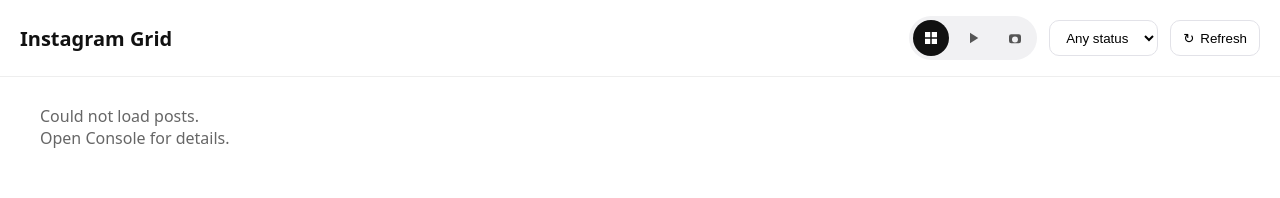
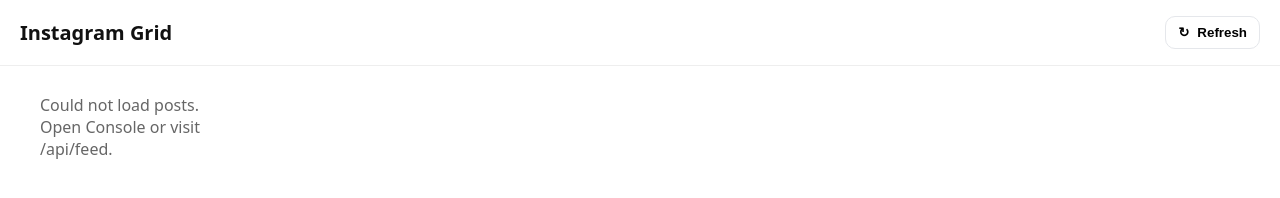
Before and after one commit to donsmarie715-prog/IG-Grid-Widget, a website: page public/index.html in a window 1280 px wide. Drawn offline with Linux system fonts and the light colour scheme; no server answers.

Commit message:
Update index.html

```diff
--- a/public/index.html
+++ b/public/index.html
@@ -3,64 +3,45 @@
 <head>
 <meta charset="utf-8" />
 <meta name="viewport" content="width=device-width,initial-scale=1" />
-<title>Instagram Grid Widget</title>
+<title>Instagram Grid</title>
 <style>
   :root { color-scheme: light dark; }
-  *{box-sizing:border-box}
-  body{margin:0;font-family:system-ui,-apple-system,Segoe UI,Roboto,Arial,sans-serif;background:#fff;color:#111}
+  *{ box-sizing:border-box }
+  body{ margin:0; font-family:system-ui,-apple-system,Segoe UI,Roboto,Arial,sans-serif; background:#fff; color:#111 }
 
   header{
-    display:flex;align-items:center;justify-content:space-between;gap:12px;
-    padding:16px 20px;border-bottom:1px solid #eee;position:sticky;top:0;background:#fff;z-index:10
+    display:flex; align-items:center; justify-content:space-between; gap:12px;
+    padding:16px 20px; border-bottom:1px solid #eee; position:sticky; top:0; background:#fff; z-index:10;
   }
-  header h1{margin:0;font-size:20px;font-weight:800}
-  .controls{display:flex;align-items:center;gap:12px}
-  .seg{display:flex;gap:6px;background:#f1f1f3;border-radius:999px;padding:4px}
-  .platform-btn{width:36px;height:36px;border:0;border-radius:999px;display:grid;place-items:center;background:transparent;color:#555;cursor:pointer}
-  .platform-btn.active{background:#111;color:#fff}
-  select,.btn{height:36px;padding:0 12px;border:1px solid #e2e2e8;border-radius:10px;background:#fff;cursor:pointer}
-  .btn{display:inline-flex;align-items:center;gap:6px}
+  header h1{ margin:0; font-size:20px; font-weight:800 }
+  .btn{
+    border:1px solid #e5e7eb; background:#fff; border-radius:10px; padding:8px 12px;
+    font-weight:600; cursor:pointer; display:inline-flex; align-items:center; gap:.5rem;
+  }
 
-  #grid{display:grid;grid-template-columns:repeat(auto-fill,minmax(220px,1fr));gap:14px;padding:16px 20px 28px}
-  .card{position:relative;background:#fff;border:1px solid #eee;border-radius:12px;overflow:hidden}
-  .media{width:100%;aspect-ratio:1/1;background:#eee}
-  .media img{width:100%;height:100%;object-fit:cover;display:block}
-  .title{padding:10px 12px;text-align:center;font-weight:700;color:#444;border-top:1px solid #f0f0f0}
-  .badge{position:absolute;left:8px;bottom:8px;font-size:12px;background:rgba(0,0,0,.65);color:#fff;padding:4px 8px;border-radius:999px}
+  #grid{
+    display:grid; grid-template-columns:repeat(auto-fill,minmax(220px,1fr));
+    gap:14px; padding:16px 20px 28px;
+  }
+  .card{ position:relative; background:#fff; border:1px solid #eee; border-radius:12px; overflow:hidden }
+  .media{ width:100%; aspect-ratio:1/1; background:#eee }
+  .media img{ width:100%; height:100%; object-fit:cover; display:block }
+  .title{ padding:10px 12px; text-align:center; font-weight:700; color:#444; border-top:1px solid #f0f0f0 }
 
-  .skeleton{width:100%;aspect-ratio:1/1;border-radius:12px;background:linear-gradient(90deg,#eee,#f6f6f6,#eee);background-size:200% 100%;animation:pulse 1s linear infinite;border:1px solid #eee}
-  @keyframes pulse{0%{background-position:0% 0}100%{background-position:200% 0}}
-  .empty,.error{padding:12px 20px;color:#666}
+  .skeleton{
+    width:100%; aspect-ratio:1/1; border-radius:12px;
+    background:linear-gradient(90deg,#eee,#f6f6f6,#eee); background-size:200% 100%;
+    animation:pulse 1s linear infinite; border:1px solid #eee;
+  }
+  @keyframes pulse{ 0%{background-position:0% 0} 100%{background-position:200% 0} }
+
+  .empty,.error{ padding:12px 20px; color:#666 }
 </style>
 </head>
 <body>
   <header>
     <h1>Instagram Grid</h1>
-    <div class="controls">
-      <div class="seg" id="platformBar" aria-label="Platform (decorative)">
-        <button class="platform-btn active" data-key="all" title="All">
-          <svg width="18" height="18" viewBox="0 0 24 24" fill="currentColor"><path d="M4 4h7v7H4zM13 4h7v7h-7zM4 13h7v7H4zM13 13h7v7h-7z"/></svg>
-        </button>
-        <button class="platform-btn" data-key="video" title="Video">
-          <svg width="18" height="18" viewBox="0 0 24 24" fill="currentColor"><path d="M8 5v14l11-7z"/></svg>
-        </button>
-        <button class="platform-btn" data-key="photo" title="Photo">
-          <svg width="18" height="18" viewBox="0 0 24 24" fill="currentColor"><path d="M7 7h10a3 3 0 0 1 3 3v6a3 3 0 0 1-3 3H7a3 3 0 0 1-3-3v-6a3 3 0 0 1 3-3zm5 3a4 4 0 1 0 0 8 4 4 0 0 0 0-8z"/></svg>
-        </button>
-      </div>
-
-      <select id="statusFilter" aria-label="Status">
-        <option value="">Any status</option>
-        <option>To Start</option>
-        <option>Scheduled</option>
-        <option>Published</option>
-        <option>Draft</option>
-      </select>
-
-      <button id="refreshBtn" class="btn" type="button" title="Refresh">
-        <span aria-hidden="true">↻</span> Refresh
-      </button>
-    </div>
+    <button id="refreshBtn" class="btn" type="button" title="Refresh"><span aria-hidden="true">↻</span> Refresh</button>
   </header>
 
   <div id="grid" aria-live="polite">
@@ -70,38 +51,31 @@
 
 <script>
 (function(){
-  const grid = document.getElementById('grid');
-  const statusFilter = document.getElementById('statusFilter');
-  const refreshBtn = document.getElementById('refreshBtn');
-  const platformBar = document.getElementById('platformBar'); // decorative only
+  const GRID = document.getElementById('grid');
+  const API  = '/api/feed';
 
   function showSkeletons(n=6){
-    grid.innerHTML = '';
-    for (let i=0;i<n;i++){ grid.insertAdjacentHTML('beforeend','<div class="skeleton"></div>'); }
+    GRID.innerHTML = '';
+    for (let i=0;i<n;i++) GRID.insertAdjacentHTML('beforeend','<div class="skeleton"></div>');
   }
 
-  async function loadGrid({bust=false}={}){
+  async function loadGrid({ bust=false } = {}){
     showSkeletons();
 
-    const status = statusFilter?.value || '';
-    const params = new URLSearchParams();
-    if (status) params.set('status', status);
-    if (bust) params.set('_ts', Date.now());
-
-    const url = '/api/feed' + (params.toString() ? '?' + params.toString() : '');
-    console.log('[widget] GET', url);
+    const url = new URL(API, location.origin);
+    if (bust) url.searchParams.set('_ts', Date.now()); // cache-bust query
 
     try{
-      // no-store to ensure fresh signed S3 URLs
-      const res = await fetch(url, { cache: 'no-store' });
+      // Force fresh JSON so signed S3 URLs are always valid
+      const res = await fetch(url, { cache:'no-store' });
       if (!res.ok) throw new Error('HTTP ' + res.status);
       const data = await res.json();
       const items = Array.isArray(data.items) ? data.items : [];
 
-      grid.innerHTML = '';
+      GRID.innerHTML = '';
 
       if (!items.length){
-        grid.insertAdjacentHTML('beforeend','<div class="empty">No posts found.</div>');
+        GRID.insertAdjacentHTML('beforeend','<div class="empty">No posts found.</div>');
         return;
       }
 
@@ -129,37 +103,18 @@
         title.className = 'title';
         title.textContent = item.title || '';
 
-        if (item.status){
-          const badge = document.createElement('div');
-          badge.className = 'badge';
-          badge.textContent = item.status;
-          fig.appendChild(badge);
-        }
-
         fig.appendChild(media);
         fig.appendChild(title);
-        grid.appendChild(fig);
+        GRID.appendChild(fig);
       });
 
     } catch(err){
-      console.error('[widget] load error', err);
-      grid.innerHTML = '<div class="error">Could not load posts. Open Console for details.</div>';
+      console.error('[grid] error', err);
+      GRID.innerHTML = '<div class="error">Could not load posts. Open Console or visit /api/feed.</div>';
     }
   }
 
-  // Decorative icons: just toggle active state and reload (no platform filter sent)
-  platformBar?.addEventListener('click', (e) => {
-    const btn = e.target.closest('.platform-btn');
-    if (!btn) return;
-    platformBar.querySelectorAll('.platform-btn').forEach(b => b.classList.remove('active'));
-    btn.classList.add('active');
-    loadGrid(); // reload without platform param
-  });
-
-  statusFilter?.addEventListener('change', () => loadGrid());
-  refreshBtn?.addEventListener('click', () => loadGrid({bust:true}));
-
-  // initial paint
+  document.getElementById('refreshBtn')?.addEventListener('click', () => loadGrid({ bust:true }));
   loadGrid();
 })();
 </script>
```
